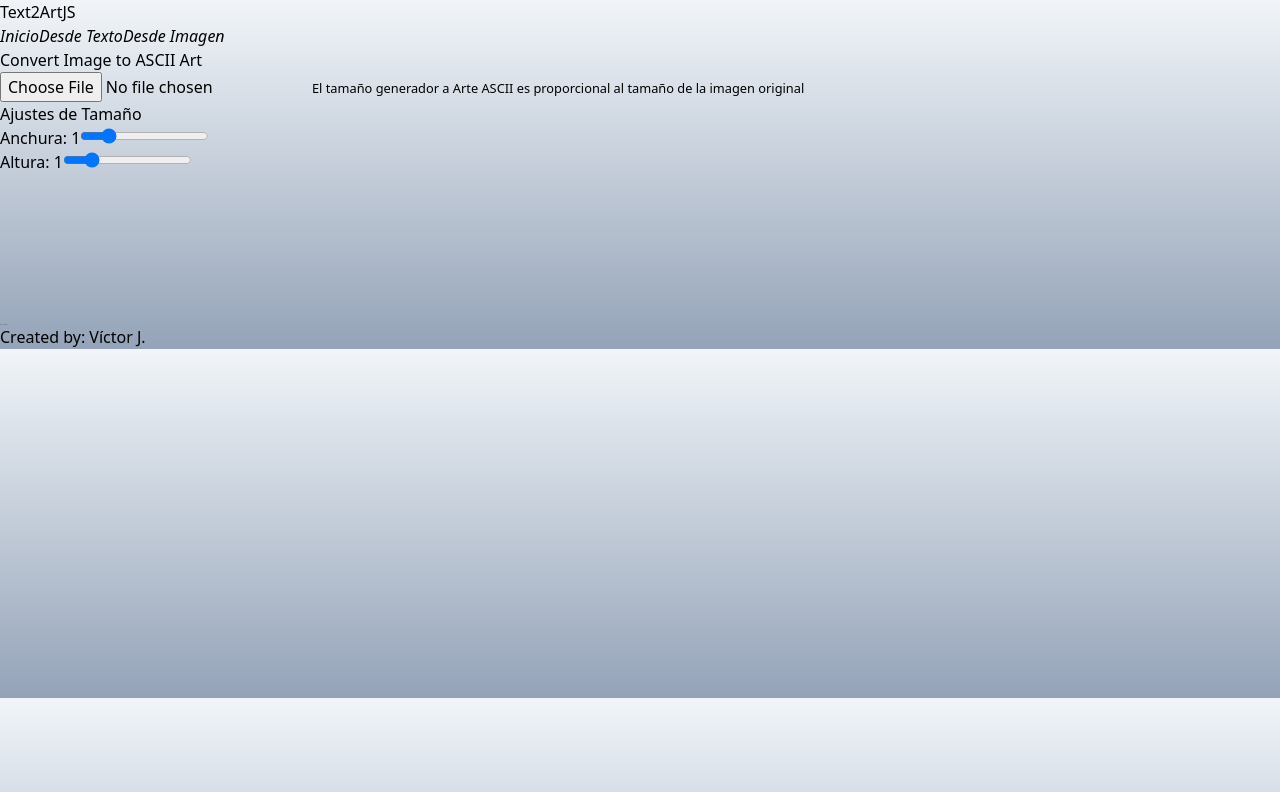
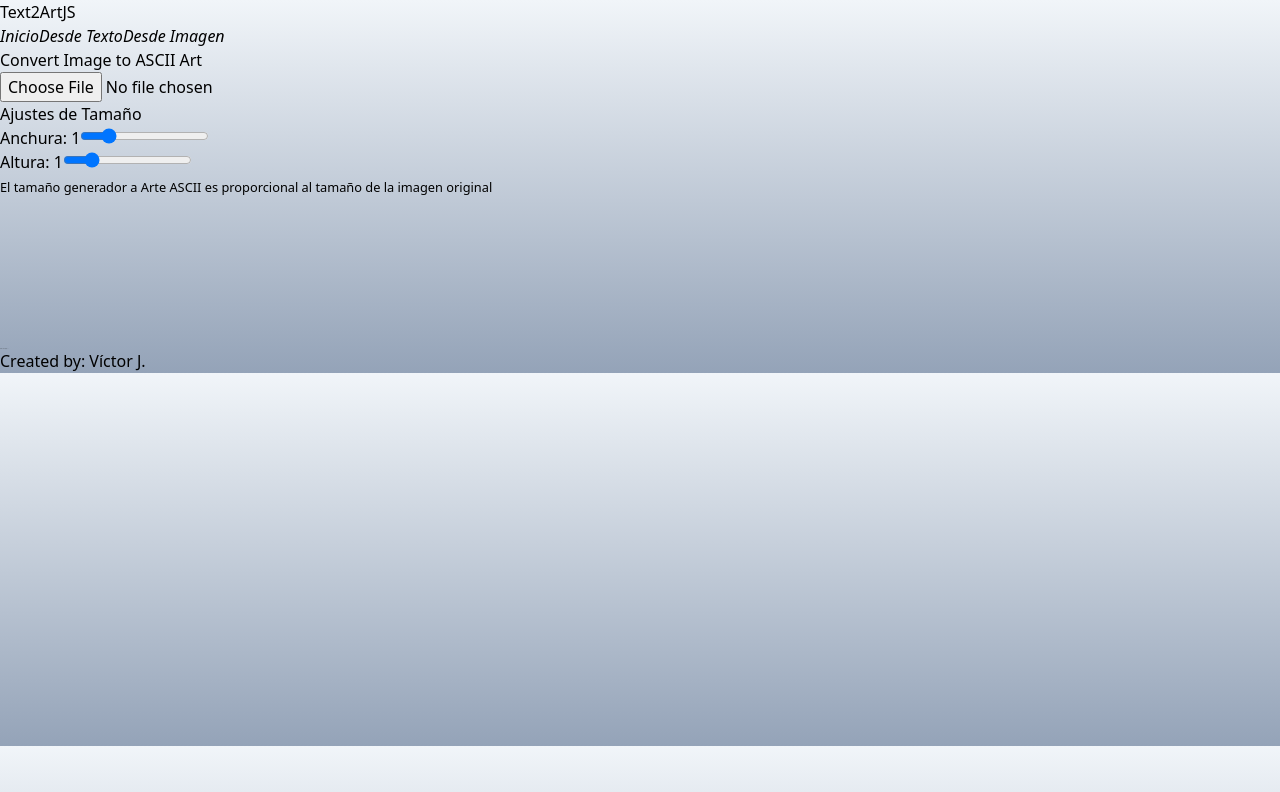
Before and after one commit to maximovj/Text2ArtJS, a React (Vite) app: page /from-image in a window 1280 px wide. Shown: the top 792 px of the page. Built offline with nearby package versions, Linux system fonts and the light colour scheme.

Commit message:
* Se modifica la página de "FromImage"

```diff
--- a/src/pages/FromImage.jsx
+++ b/src/pages/FromImage.jsx
@@ -58,7 +58,7 @@ const ImageToASCII = () => {
             {/* Contenedor flex para las tarjetas */}
             <div className="flex justify-between mb-4">
                 {/* Tarjeta para la carga de imagen */}
-                <div className="bg-white shadow-md rounded-lg p-6 w-full mr-2">
+                <div className="bg-white p-6 w-full ">
                     {imagePreview ? (
                         <div className="my-4">
                             <img src={imagePreview} alt="Preview" className="max-w-full h-auto rounded-md lg:w-full lg:h-[200px]" />
@@ -72,11 +72,10 @@ const ImageToASCII = () => {
                         onChange={handleImageUpload}
                         className="my-4 w-full text-center border border-gray-300 rounded-md p-2"
                     />
-                    <small className="text-xs">El tamaño generador a Arte ASCII es proporcional al tamaño de la imagen original</small>
                 </div>
 
                 {/* Tarjeta para ajustes de tamaño */}
-                <div className="bg-white shadow-md rounded-lg p-6 w-full ml-2">
+                <div className="bg-white p-6 w-full ">
                     <h2 className="text-xl font-semibold mb-4">Ajustes de Tamaño</h2>
                     <div className="mb-4">
                         <label className="block">Anchura: {fontSize}</label>
@@ -102,6 +101,7 @@ const ImageToASCII = () => {
                             className="w-full"
                         />
                     </div>
+                    <small className="block mt-4 text-[12px] text-neutral-400">El tamaño generador a Arte ASCII es proporcional al tamaño de la imagen original</small>
                 </div>
             </div>
 
```
